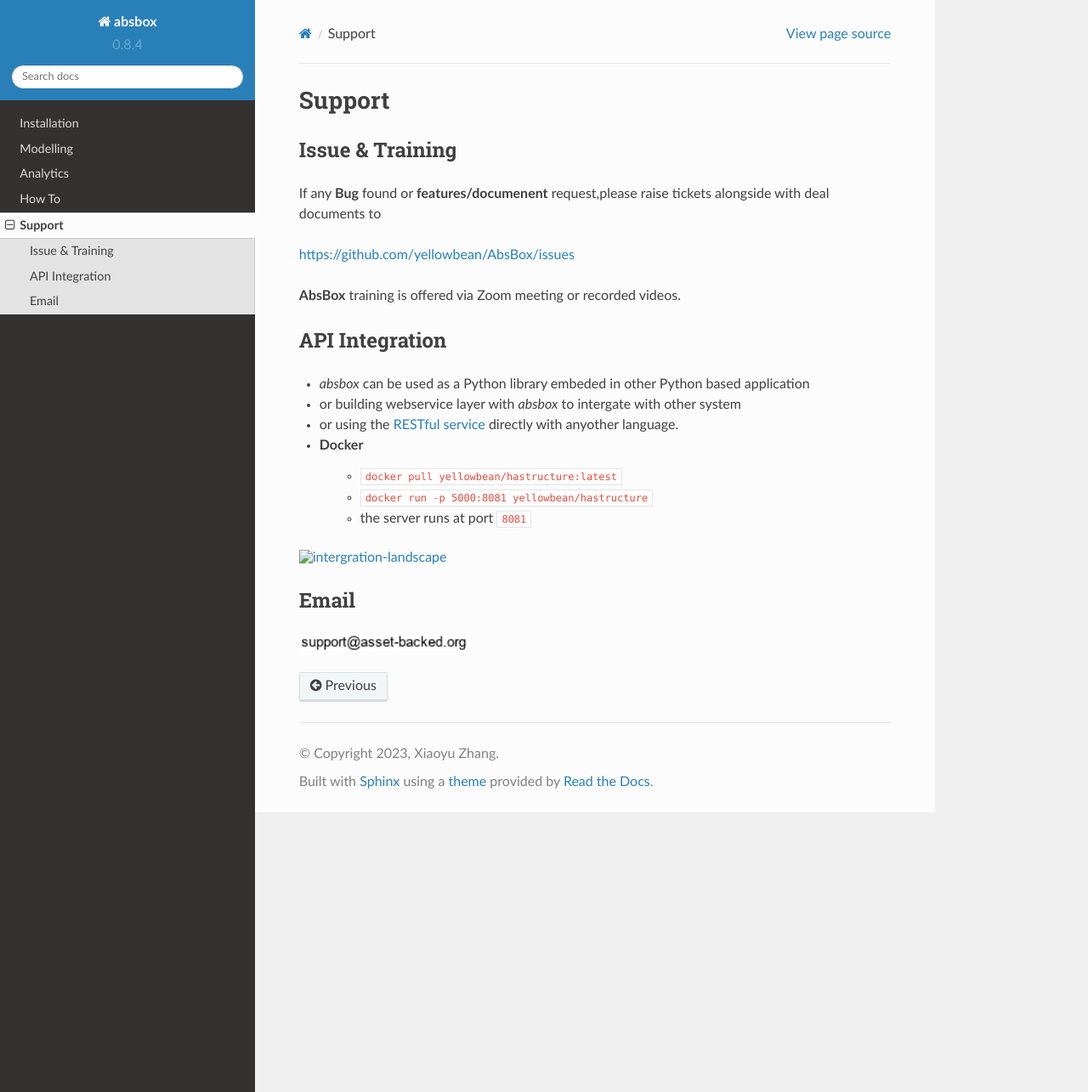
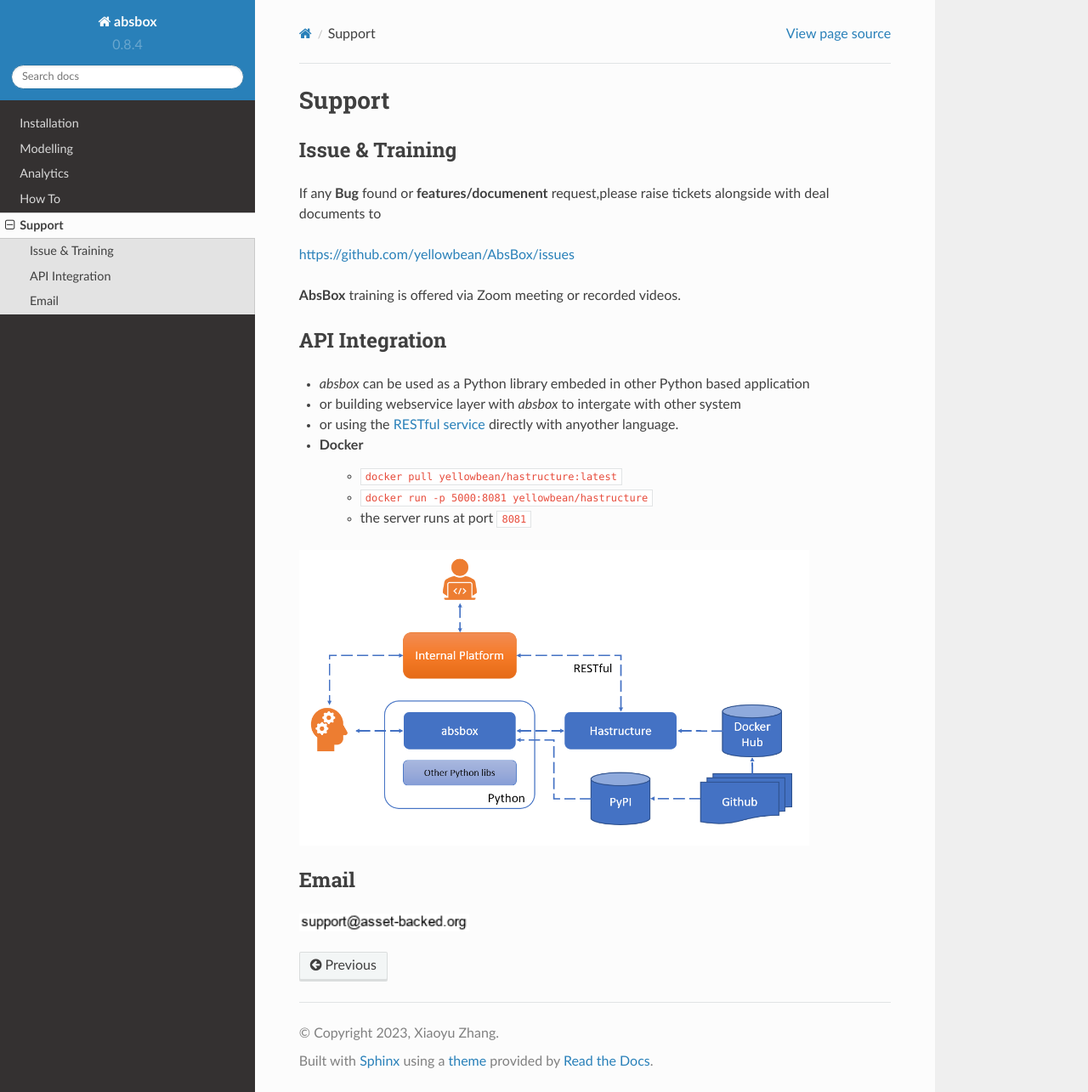
Before and after one commit to yellowbean/absbox-doc, a Sphinx documentation site: the page built from docs/source/support.rst, in a window 1280 px wide and 1285 px high. Shown: the whole window at 85% size. Built offline with Sphinx 7.4.7 and the Read the Docs theme 2.0.0, drawn with Linux system fonts in a browser that asks for light colours.

Commit message:
fix image

```diff
--- a/docs/source/support.rst
+++ b/docs/source/support.rst
@@ -21,7 +21,7 @@
     - ``docker run -p 5000:8081 yellowbean/hastructure``
     - the server runs at port ``8081``
 
-.. image:: img/intergration.png
+.. image:: img/Intergration.png
   :width: 600
   :alt: intergration-landscape
 
```
